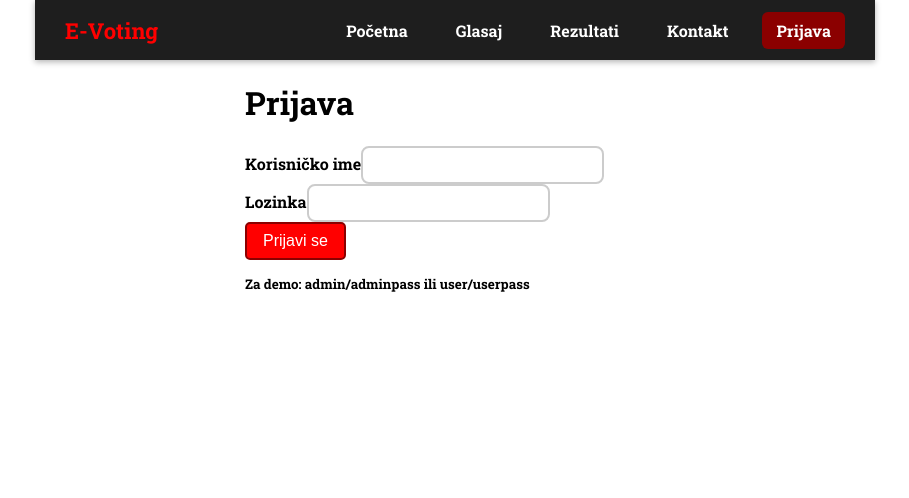
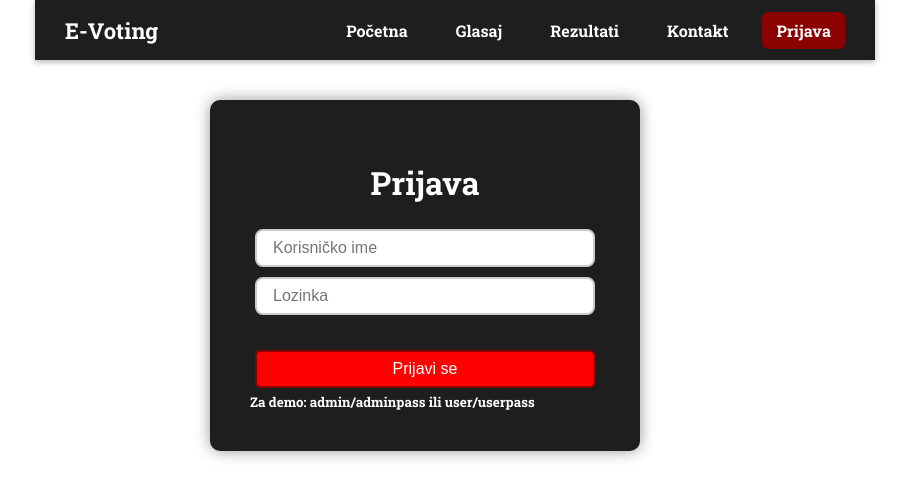
Before and after one commit to dkozina123/E-Voting, a React (Vite) app in the folder frontend/: page / in a window 1280 px wide. Shown: the top 498 px of the page, without its empty margins (215-1124 px from the left). Built offline with nearby package versions, Linux system fonts and the light colour scheme; a web font is replaced by a local one.

Commit message:
1 glas po 1 osobi, ureden izgled home i login pagea

```diff
--- a/frontend/src/App.css
+++ b/frontend/src/App.css
@@ -42,3 +42,8 @@ h1,h2,h3,p,div{
     font-weight: 700;
     font-style: normal;
 }
+
+button:disabled {
+  background-color: black;
+  cursor: not-allowed;
+}
--- a/frontend/src/App.jsx
+++ b/frontend/src/App.jsx
@@ -1,5 +1,6 @@
 import { BrowserRouter, Routes, Route } from "react-router-dom";
 import { useState, useEffect } from "react";
+
 import Home from './pages/Home.jsx';
 import Vote from './pages/Vote.jsx';
 import Result from './pages/Result.jsx';
@@ -9,9 +10,16 @@ import Login from "./pages/Login.jsx";
 import Navbar from "./components/NavBar.jsx";
 import "./App.css";
 
+const USERS = [
+  { id: 1, username: "admin", password: "adminpass", role: "admin" },
+  { id: 2, username: "user", password: "userpass", role: "user" },
+  { id: 3, username: "user1", password: "userpass1", role: "user" }
+];
+
 function App() {
-  const [role, setRole] = useState(() => {
-    return localStorage.getItem("role");
+  const [currentUser, setCurrentUser] = useState(() => {
+    const stored = localStorage.getItem("currentUser");
+    return stored ? JSON.parse(stored) : null;
   });
 
   const [candidates, setCandidates] = useState(() => {
@@ -19,39 +27,49 @@ function App() {
     return stored ? JSON.parse(stored) : [];
   });
 
-
   useEffect(() => {
-    if (role) {
-      localStorage.setItem("role", role);
+    if (currentUser) {
+      localStorage.setItem("currentUser", JSON.stringify(currentUser));
     } else {
-      localStorage.removeItem("role");
+      localStorage.removeItem("currentUser");
     }
-  }, [role]);
+  }, [currentUser]);
 
   useEffect(() => {
     localStorage.setItem("candidates", JSON.stringify(candidates));
   }, [candidates]);
 
-
   return (
     <BrowserRouter>
-      <Navbar role={role} setRole={setRole} />
+      <Navbar currentUser={currentUser} setCurrentUser={setCurrentUser} />
+
       <Routes>
-        <Route path="/" element={<Login setRole={setRole} />} />
+        <Route
+          path="/"
+          element={<Login users={USERS} currentUser={currentUser} setCurrentUser={setCurrentUser} />}
+        />
         <Route path="/home" element={<Home />} />
-        <Route path="/vote" element={<Vote role={role} candidates={candidates} setCandidates={setCandidates} />} />
+        <Route
+          path="/vote"
+          element={
+            <Vote
+              currentUser={currentUser}
+              candidates={candidates}
+              setCandidates={setCandidates}
+            />
+          }
+        />
         <Route path="/result" element={<Result />} />
         <Route path="/contact" element={<Contact />} />
         <Route
           path="/admin"
           element={
-            role === "admin" ? (
+            currentUser?.role === "admin" ? (
               <Admin candidates={candidates} setCandidates={setCandidates} />
             ) : (
               <h1>Zabranjen pristup</h1>
             )
           }
-
         />
       </Routes>
     </BrowserRouter>
--- a/frontend/src/assets/styles/Home.css
+++ b/frontend/src/assets/styles/Home.css
@@ -20,3 +20,9 @@ span img {
   object-fit: contain;
   margin: 40px 10px;
 }
+
+.home-images {
+    display: flex;
+    flex-direction: column;
+    justify-content: space-around;
+}
--- /dev/null
+++ b/frontend/src/assets/styles/Login.css
@@ -0,0 +1,30 @@
+.login-container {
+  background-color: #1e1e1e;
+  color: white;
+  padding: 40px;
+  border-radius: 10px;
+  width: 350px;
+  margin: 40px auto;
+  box-shadow: 0 0 15px rgba(0, 0, 0, 0.4);
+  font-family: "Roboto Slab", serif;
+  display: flex;
+  flex-direction: column;
+}
+
+.login-container h1 {
+  text-align: center;
+  margin-bottom: 20px;
+}
+
+.login-container form {
+  display: flex;
+  flex-direction: column;
+}
+
+.login-container form *{
+    margin: 5px;
+}
+
+.login-container form button{
+    margin-top: 30px;
+}
--- a/frontend/src/assets/styles/NavBar.css
+++ b/frontend/src/assets/styles/NavBar.css
@@ -60,7 +60,7 @@ a:active {
 }
 
 .navbar-left a {
-  color: red;
+  color: white;
   font-size: 22px;
   text-decoration: none;
   font-weight: bold;
--- a/frontend/src/assets/styles/VoteSection.css
+++ b/frontend/src/assets/styles/VoteSection.css
@@ -6,7 +6,7 @@
   width: 500px;
   margin: 30px auto;
   box-shadow: 0 0 15px rgba(0, 0, 0, 0.4);
-  font-family: Arial, sans-serif;
+  font-family: "Roboto Slab", serif;
 }
 
 .vote-section h1 {
--- a/frontend/src/components/VoteSection.jsx
+++ b/frontend/src/components/VoteSection.jsx
@@ -1,16 +1,35 @@
+import { useEffect, useState } from "react";
 import "../assets/styles/VoteSection.css";
 
-function VoteSection({ candidates, setCandidates }) {
+function VoteSection({ currentUser, candidates, setCandidates }) {
+  const STORAGE_KEY = "votedUsers";
+  const [hasVoted, setHasVoted] = useState(false);
+
+  useEffect(() => {
+    if (!currentUser) return;
+    const votedUsers = JSON.parse(localStorage.getItem(STORAGE_KEY)) || [];
+    setHasVoted(votedUsers.includes(currentUser.id));
+  }, [currentUser]);
+
   if (!candidates || candidates.length === 0) {
     return <h2>Glasanje još nije otvoreno.</h2>;
   }
 
   function vote(id) {
+    if (hasVoted || currentUser.role !== "user") return;
+    const confirmed = window.confirm("Potvrdi");
+    if (!confirmed) return;
     setCandidates(prev =>
       prev.map(c =>
         c.id === id ? { ...c, votes: (c.votes || 0) + 1 } : c
       )
     );
+
+    const votedUsers = JSON.parse(localStorage.getItem(STORAGE_KEY)) || [];
+    votedUsers.push(currentUser.id);
+    localStorage.setItem(STORAGE_KEY, JSON.stringify(votedUsers));
+
+    setHasVoted(true);
   }
 
   const winner = candidates.reduce(
@@ -24,12 +43,13 @@ function VoteSection({ candidates, setCandidates }) {
 
       {candidates.map(c => (
         <div className="candidate" key={c.id}>
-          {c.name} — {c.votes}
-          <button onClick={() => vote(c.id)}>Glasaj</button>
+          {c.name}
+          <button onClick={() => vote(c.id)} disabled={hasVoted}>
+            {hasVoted ? "Već ste glasali" : "Glasaj"}
+            {currentUser.role === "admin" ? " (Admin pogled)" : ""}
+          </button>
         </div>
       ))}
-
-      <h3>Pobjednik: {winner.name}</h3>
     </div>
   );
 }
--- a/frontend/src/pages/Admin.jsx
+++ b/frontend/src/pages/Admin.jsx
@@ -21,12 +21,17 @@ function Admin({ candidates, setCandidates }) {
     const confirmed = window.confirm("Potvrdi");
     if (confirmed) {
       setCandidates(candidates.map((c) => ({ ...c, votes: 0 })));
+      localStorage.removeItem("votedUsers");
+      alert("Svi glasovi su resetirani. Korisnici mogu glasati ponovno.");
     }
   };
 
   const deleteCandidate = (id) => {
     if (!candidates) return;
-    setCandidates(candidates.filter((c) => c.id !== id));
+    const confirmed = window.confirm("Potvrdi");
+    if(confirmed){
+      setCandidates(candidates.filter((c) => c.id !== id));
+    }
   };
 
   return (
--- a/frontend/src/pages/Home.jsx
+++ b/frontend/src/pages/Home.jsx
@@ -1,5 +1,6 @@
 import '../assets/styles/Home.css';
-import homeimage from '../assets/images/josjedancetnik.jpg';
+import homeimage from '../assets/images/voting.png';
+import homeimage2 from '../assets/images/izbori.jpg';
 function Home() {
     return (
         <>
@@ -15,7 +16,10 @@ function Home() {
                 <p className="home-p">Internetska stranica namijenjena je svim punoljetnim građanima Republike Hrvatske i implementira najviše standarde sigurnosti, autentifikacije i validacije glasova,
                     čime se osigurava pouzdanost i integritet izbornog procesa.</p>
                 </div>
-                <img src={homeimage} alt="Početna slika" />
+                <div className="home-images">
+                    <img src={homeimage} alt="Početna slika" />
+                    <img src={homeimage2} alt="Početna slika 2" />
+                </div>
             </span>
         </>);
 }
--- a/frontend/src/pages/Login.jsx
+++ b/frontend/src/pages/Login.jsx
@@ -1,18 +1,19 @@
-import React, { useState } from "react";
+import { useState, useEffect } from "react";
 import { useNavigate } from "react-router-dom";
+import '../assets/styles/Login.css';
 
-const HARD_USERS = [
-  { username: "admin", password: "adminpass", role: "admin" },
-  { username: "user", password: "userpass", role: "user" },
-  { username: "user1", password: "userpass1", role: "user" }
-];
-
-export default function Login({ setRole }) {
+export default function Login({ users, currentUser, setCurrentUser }) {
   const navigate = useNavigate();
   const [username, setUsername] = useState("");
   const [password, setPassword] = useState("");
   const [error, setError] = useState("");
   const [loading, setLoading] = useState(false);
+
+  useEffect(() => {
+    if (currentUser) {
+      navigate("/home", { replace: true });
+    }
+  }, [currentUser, navigate]);
 
   const handleSubmit = (e) => {
     e.preventDefault();
@@ -20,51 +21,55 @@ export default function Login({ setRole }) {
     setLoading(true);
 
     setTimeout(() => {
-      const user = HARD_USERS.find(
+      const user = users.find(
         (u) => u.username === username && u.password === password
       );
+
       if (!user) {
         setError("Neispravno korisničko ime ili lozinka");
         setLoading(false);
         return;
       }
-      setRole(user.role);
-      localStorage.setItem("evote_role", user.role);
+
+      const safeUser = {
+        id: user.id,
+        username: user.username,
+        role: user.role
+      };
+
+      setCurrentUser(safeUser);
+
       setLoading(false);
       navigate("/vote");
     }, 400);
   };
 
   return (
-    <div className="login-container" style={{ maxWidth: 360, margin: "auto" }}>
+    <div className="login-container">
       <h1>Prijava</h1>
+
       <form onSubmit={handleSubmit}>
-        <label>
-          Korisničko ime
         <input
           type="text"
           value={username}
           onChange={(e) => setUsername(e.target.value)}
+          placeholder="Korisničko ime"
           required
         />
-        </label>
-        <label>
-          Lozinka
         <input
           type="password"
           value={password}
           onChange={(e) => setPassword(e.target.value)}
+          placeholder="Lozinka"
           required
         />
-        </label>
         <button type="submit" disabled={loading}>
           {loading ? "Prijava..." : "Prijavi se"}
         </button>
       </form>
-      {error && <div style={{ color: "red", marginTop: 8 }}>{error}</div>}
-      <div style={{ marginTop: 12 }}>
+
+      {error && <div>{error}</div>}
       <small>Za demo: admin/adminpass ili user/userpass</small>
-      </div>
     </div>
   );
 }
--- a/frontend/src/pages/Vote.jsx
+++ b/frontend/src/pages/Vote.jsx
@@ -1,22 +1,28 @@
 import VoteSection from '../components/VoteSection';
 import { useNavigate } from "react-router-dom";
 
-function Vote({role, candidates, setCandidates}) {
-    const navigate = useNavigate();
+function Vote({ currentUser, candidates, setCandidates }) {
+  const navigate = useNavigate();
 
-    if (!role) return <h1>Potrebna prijava</h1>;
+  if (!currentUser) return <h1>Potrebna prijava</h1>;
 
-    return (
+  return (
     <div>
-    <h1>Glasaj</h1>
+      <h1>Glasaj</h1>
 
-      {role === "admin" && (
-        <button onClick={() => navigate("/admin")}>Otiđi na panel za admine</button>
+      {currentUser.role === "admin" && (
+        <button onClick={() => navigate("/admin")}>
+          Otiđi na panel za admine
+        </button>
       )}
 
-      <VoteSection candidates={candidates} setCandidates={setCandidates}/>
+      <VoteSection
+        currentUser={currentUser}
+        candidates={candidates}
+        setCandidates={setCandidates}
+      />
     </div>
-    );
+  );
 }
 
 export default Vote;
```
Also changed, not shown: frontend/src/components/NavBar.jsx (+24 -32 lines), frontend/src/assets/images/izbori.jpg (added), frontend/src/assets/images/voting.png (added). Lines whose indentation alone changed are shown as unchanged.
